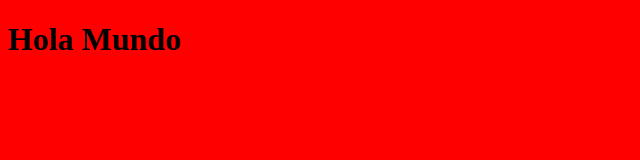
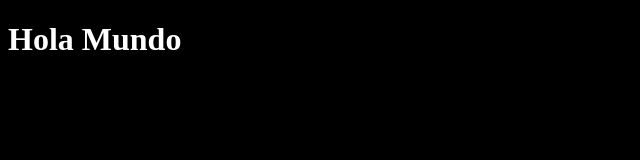
Before and after one commit to mfern7/nodejs, a website: page index.html in a window 1280 px wide. Shown: the whole page, without its empty margins (0-640 px from the left). Drawn offline with nearby package versions, Linux system fonts and the light colour scheme; files that its build step writes are made by us from their sources.

Commit message:
Hola mundo :tada:

```diff
--- a/package.json
+++ b/package.json
@@ -6,7 +6,7 @@
   "scripts": {
     "dev": "node-sass --watch scss -o css",
     "test": "echo \"Error: no test specified\" && exit 1",
-    "prod": "node-sass scss -o css --output-style=compact",
+    "prod": "node-sass scss -o css --output-style=compact"
   },
   "author": "",
   "license": "ISC",
--- a/scss/estilos.scss
+++ b/scss/estilos.scss
@@ -1,5 +1,6 @@
-$red: #900;
+$red: black;
 
 body{
-    background-color: red;
+    background-color: $red;
+    color: white;
 }
```
Also changed, not shown: 2 other files.
